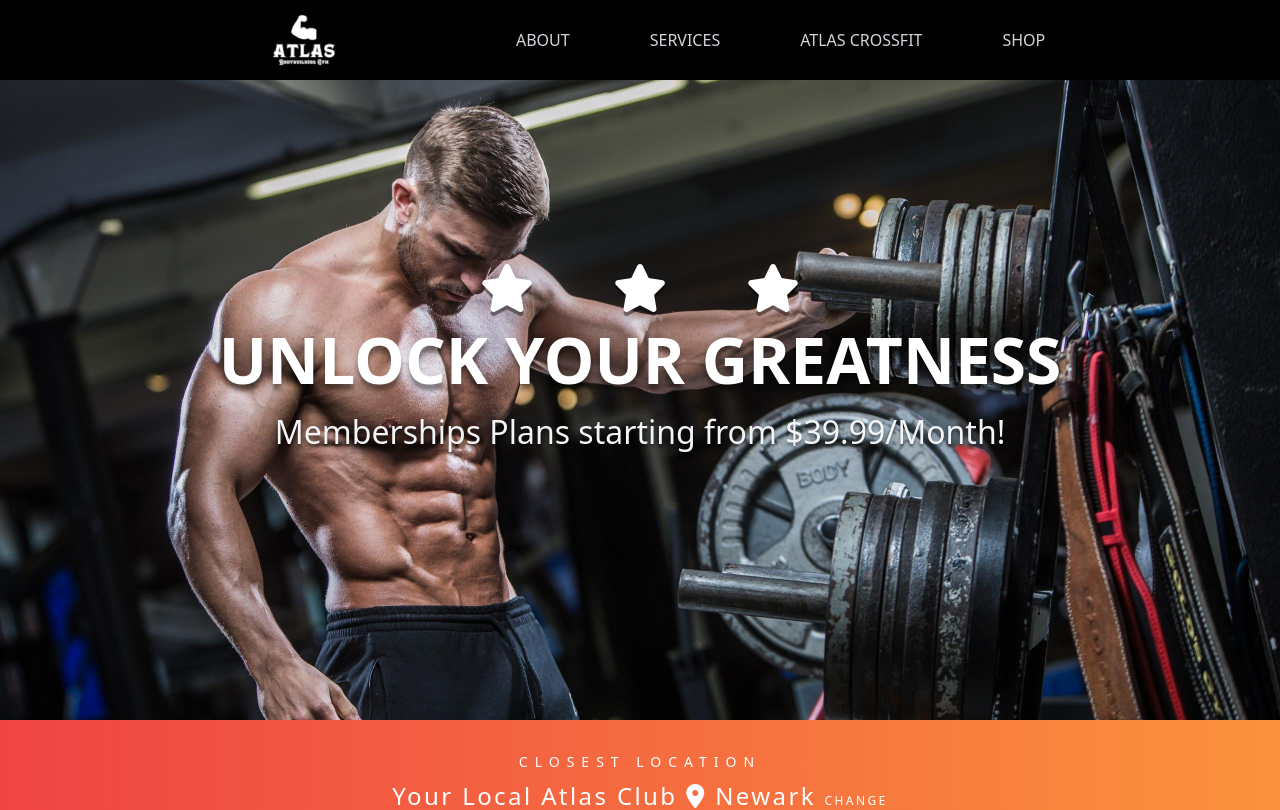
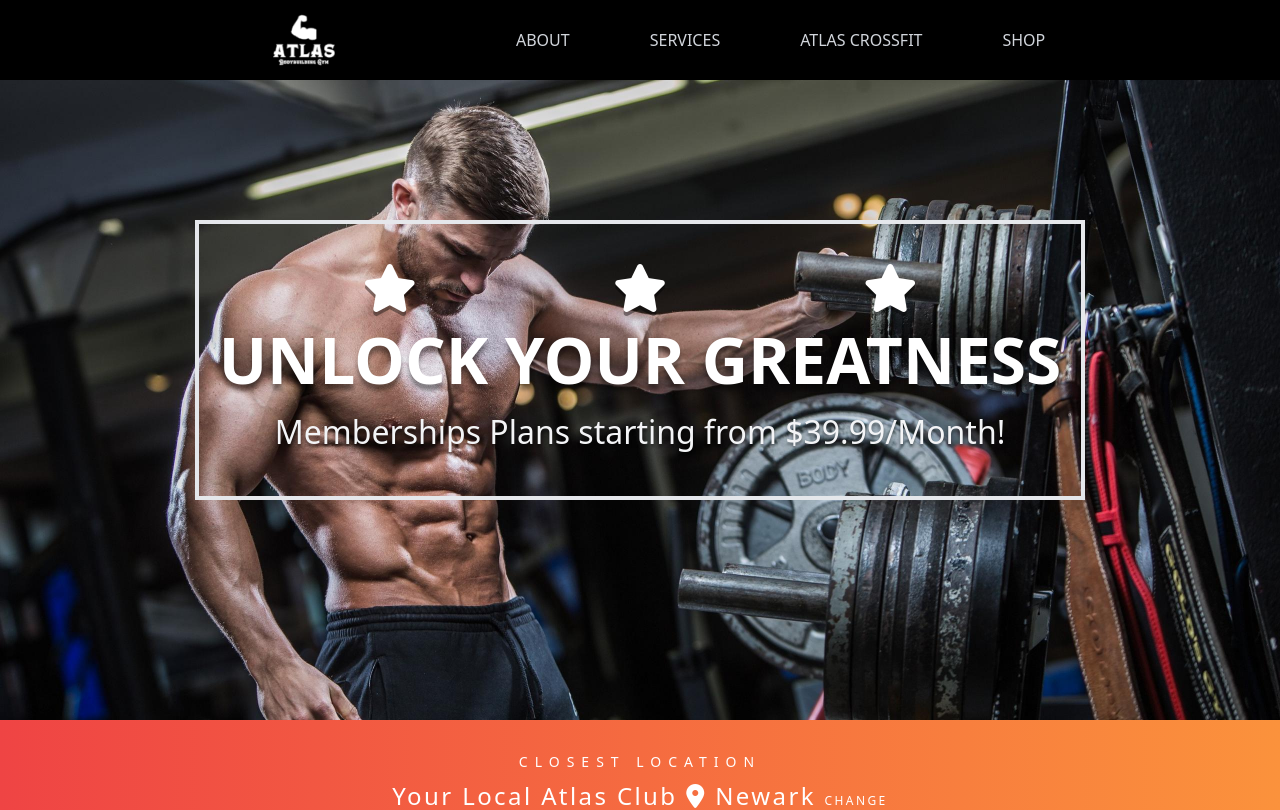
Before and after one commit to jll38/gym-site, a Next.js app: page / in a window 1280 px wide. Shown: the top 810 px of the page. Built offline with nearby package versions, Linux system fonts and the light colour scheme.

Commit message:
navbar anim and landing

```diff
--- a/src/components/Navbar.js
+++ b/src/components/Navbar.js
@@ -19,10 +19,10 @@ export function Navbar({}) {
       </div>
 
       <div className="md:ml-[10%] flex gap-2 sm:gap-10 md:gap-20">
-        <button className="hover:text-gray-200 hover:border-b-2 hover:border-red-500 transition-all duration-50"><Link href="/about">About</Link></button>
-        <button className="hover:text-gray-200 hover:border-b-2 hover:border-red-500 transition-all duration-50"><Link href="/services">Services</Link></button>
-        <button className="hover:text-gray-200 hover:border-b-2 hover:border-red-500 transition-all duration-50"><Link href="/atlas">Atlas Crossfit</Link></button>
-        <button className="hover:text-gray-200 hover:border-b-2 hover:border-red-500 transition-all duration-50"><Link href="/shop">Shop</Link></button>
+        <button className="hover:text-gray-200 hover:border-b-2 border-red-500 transition-all duration-50"><Link href="/about">About</Link></button>
+        <button className="hover:text-gray-200 hover:border-b-2 border-red-500 transition-all duration-50"><Link href="/services">Services</Link></button>
+        <button className="hover:text-gray-200 hover:border-b-2 border-red-500 transition-all duration-50"><Link href="/atlas">Atlas Crossfit</Link></button>
+        <button className="hover:text-gray-200 hover:border-b-2 border-red-500 transition-all duration-50"><Link href="/shop">Shop</Link></button>
       </div>
     </nav>
   );
--- a/src/pages/index.js
+++ b/src/pages/index.js
@@ -37,7 +37,8 @@ export default function Home() {
               name="bgChild"
               className="relative flex flex-col justify-center items-center text-center  w-full h-full bottom-10"
             >
-              <div className="flex justify-between sm:w-1/4 text-5xl text-white mx-24 sm:mx-0 [text-shadow:_0_4px_0_rgb(0_0_0_/_40%)]">
+              <div className="border-4 px-5 py-10">
+              <div className="flex justify-between text-5xl text-white mx-36 [text-shadow:_0_4px_0_rgb(0_0_0_/_40%)]">
                 <i className="fa-solid fa-star"></i>
                 <i className="fa-solid fa-star"></i>
                 <i className="fa-solid fa-star"></i>
@@ -47,6 +48,7 @@ export default function Home() {
               </h1>
               <div className="text-gray-100 text-[1.5em] sm:text-[1.2em] md:text-[2em] [text-shadow:_0_3px_3px_rgb(0_0_0_/_40%)]">
                 Memberships Plans starting from $39.99/Month!
+              </div>
               </div>
             </div>
           </div>
```
